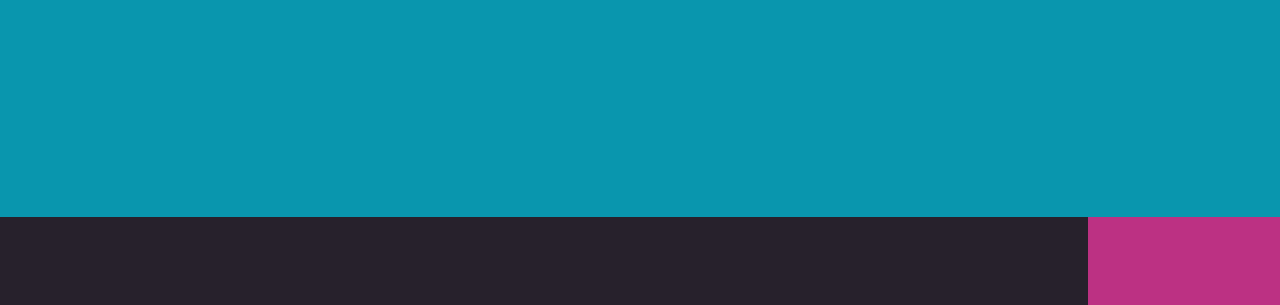
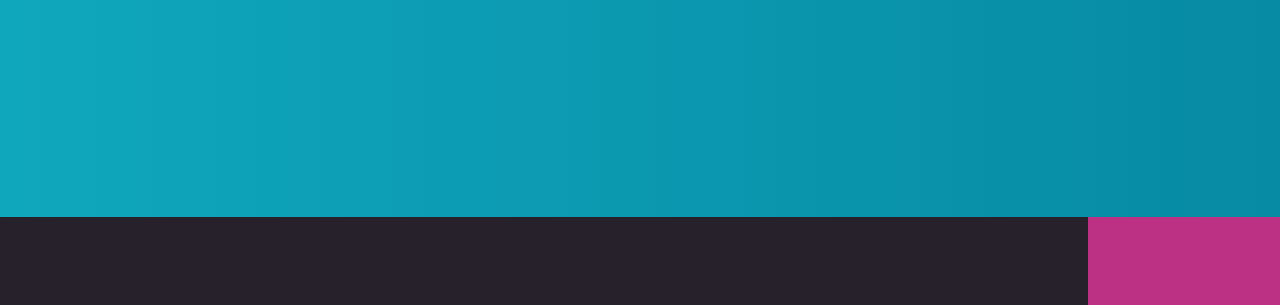
Before and after one commit to grischenko-v/responsivelanding, a website: page app/index.html in a window 1280 px wide. Shown: the part 461-766 px from the top of the page. Drawn offline with Linux system fonts and the light colour scheme.

Commit message:
liner gradiant

```diff
--- a/app/scss/_first-section.scss
+++ b/app/scss/_first-section.scss
@@ -1,7 +1,7 @@
 .first{
    .header-text{
       box-sizing:border-box;
-      background-color: rgb(9, 150, 174);
+      background: linear-gradient(to right, rgb(15, 167, 188), rgb(7, 138, 164));
 
 
 
```
Also changed, not shown: app/css/main.css.
